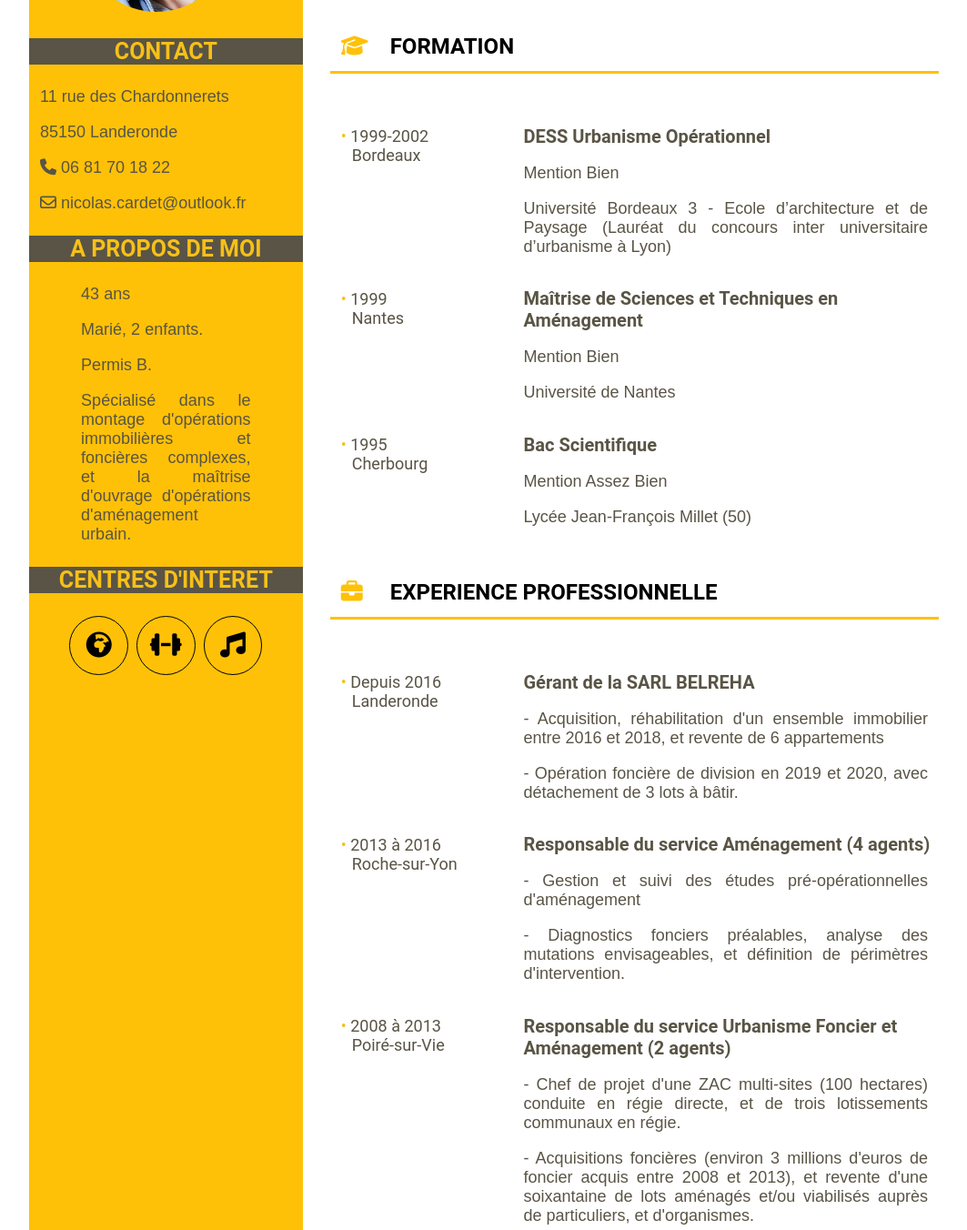
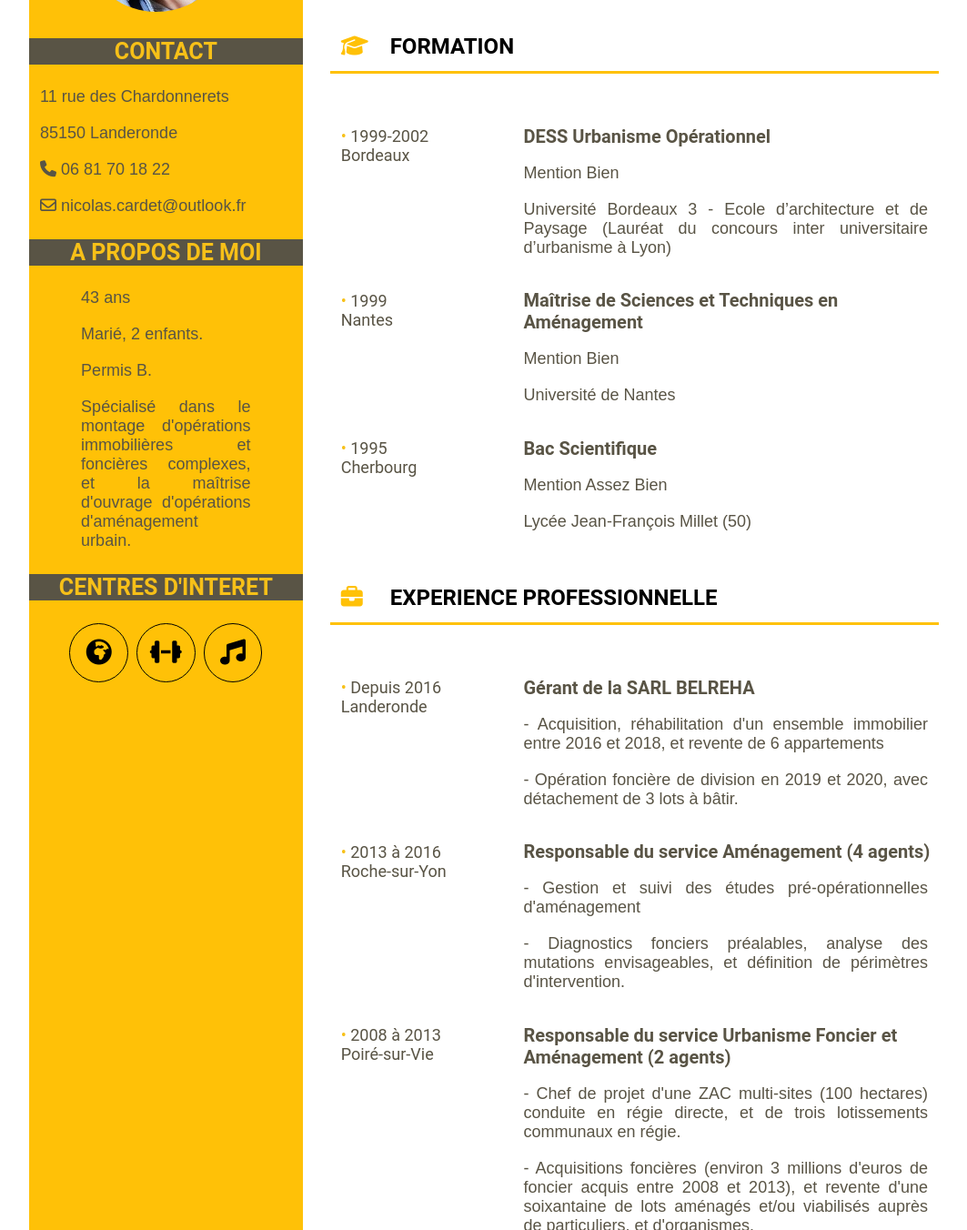
Before and after one commit to NicolasC-create/CV_Nicolas_C, a plain HTML site: page index.html in a window 1280 px wide. Shown: the part 248-1600 px from the top of the page at 91% size, without its empty margins (108-1171 px from the left). Drawn offline with Linux system fonts and the light colour scheme; a web font is replaced by a local one.

Commit message:
validateurs html et css OK

```diff
--- a/index.html
+++ b/index.html
@@ -1,5 +1,5 @@
 <!DOCTYPE html>
-<html>
+<html lang="fr">
     <head>
         <meta charset="utf-8" />
         <link rel="stylesheet" href="style.css" />
@@ -10,7 +10,7 @@
 <body>
 <aside id="informations">
 	<figure>
-		<img src="portrait Nicolas.jpg" alt="photo Nicolas" />
+		<img src="portraitNicolas.jpg" alt="photo Nicolas" />
 	</figure>
 	<section>
 		<div>
@@ -61,8 +61,7 @@
 			<article class="mesArticles">
 				<div class="date">
 					<ul>
-						<li>1999-2002</li>
-						<li2> Bordeaux</li2>
+						<li>1999-2002<br>Bordeaux</li>
 					</ul>
 				</div>
 				<div class="formOrExp">
@@ -75,8 +74,7 @@
 			<article class="mesArticles">
 				<div class="date">
 					<ul>
-						<li>1999</li>
-						<li2>Nantes</li2>
+						<li>1999<br>Nantes</li>
 					</ul>
 				</div>
 				<div class="formOrExp">
@@ -89,8 +87,7 @@
 			<article class="mesArticles">
 				<div class="date">
 					<ul>
-						<li>1995</li>
-						<li2>Cherbourg</li2>
+						<li>1995<br>Cherbourg</li>
 					</ul>
 				</div>
 				<div class="formOrExp">
@@ -107,8 +104,7 @@
 			<article class="mesArticles">
 				<div class="date">
 					<ul>
-						<li>Depuis 2016</li>
-						<li2>Landeronde</li2>
+						<li>Depuis 2016<br>Landeronde</li>
 					</ul>
 				</div>
 				<div class="formOrExp">
@@ -121,8 +117,7 @@
 			<article class="mesArticles" >
 				<div class="date">
 					<ul>
-						<li>2013 à 2016</li>
-						<li2>Roche-sur-Yon</li2>
+						<li>2013 à 2016<br>Roche-sur-Yon</li>
 					</ul>
 				</div>
 				<div class="formOrExp">
@@ -135,8 +130,7 @@
 			<article class="mesArticles" >
 				<div class="date">
 					<ul>
-						<li>2008 à 2013</li>
-						<li2>Poiré-sur-Vie</li2>
+						<li>2008 à 2013<br>Poiré-sur-Vie</li>
 					</ul>
 				</div>
 				<div class="formOrExp">
@@ -155,8 +149,7 @@
 			<article class="mesArticles" >
 				<div class="date">
 					<ul>
-						<li>2006 à 2008</li>
-						<li2>Taillan-Médoc</li2>
+						<li>2006 à 2008<br>Taillan-Médoc</li>
 					</ul>
 				</div>
 				<div class="formOrExp">
@@ -169,8 +162,7 @@
 			<article class="mesArticles" >
 				<div class="date">
 					<ul>
-						<li>2006</li>
-						<li2>Bordeaux-Métropole</li2>
+						<li>2006<br>Bordeaux-Métropole</li>
 					</ul>
 				</div>
 				<div class="formOrExp">
@@ -185,14 +177,14 @@
 			<div id="Recommandations">
 				<article class="mesArticles">
 					<div>
-						<p>Imrane ABDOUL</p>
+						<h2>Imrane ABDOUL</h2>
 						<p><a href="https://imraneabdoul.com/">Lien vers le site d'Imrane ABDOUL</a></p>
 					</div>
 				</article>
 
 				<article class="mesArticles">
 					<div>
-						<p>Amibois</p>
+						<h2>Amibois</h2>
 						<p><a href="https://www.ami-bois.fr/"> Lien vers le site d'Amibois</a></p>
 					</div>
 				</article>
--- a/style.css
+++ b/style.css
@@ -16,6 +16,7 @@ p {
   padding-left: 12px;
   padding-right: 12px;
   text-align: justify;
+  padding-bottom: 1px;
 }
 
 h1 {
@@ -88,6 +89,8 @@ figure {color: #595445;}
 
 .mesArticles{display: flex; flex-direction: row;}
 
+
+
 .date{
   width :30%;
 }
@@ -138,7 +141,7 @@ li{
 }
 li::before {content: "• "; color:  #f7c018}
 
-li2{
+p{
       padding-left: 12px
 }
 
@@ -236,21 +239,21 @@ header {
     #mesIcones span i{
       margin: auto;
       font-size: 22px;
-
+    }
 }
 
 
 @media screen and (max-width: 500px) {
 
-body{
+    body{
        width: 100%;
        flex-direction: column;
     }
-   #informations {
+    #informations {
        width: 100%;
        text-align: center;
     }
-   #bloc_page {
+    #bloc_page {
        width: 100%;
        margin-left: 0%;
     }
@@ -282,5 +285,4 @@ body{
     #Recommandations {
         flex-direction: column;
     }
-
 }
```
Also changed, not shown: portraitNicolas.jpg (renamed from portrait Nicolas.jpg).
